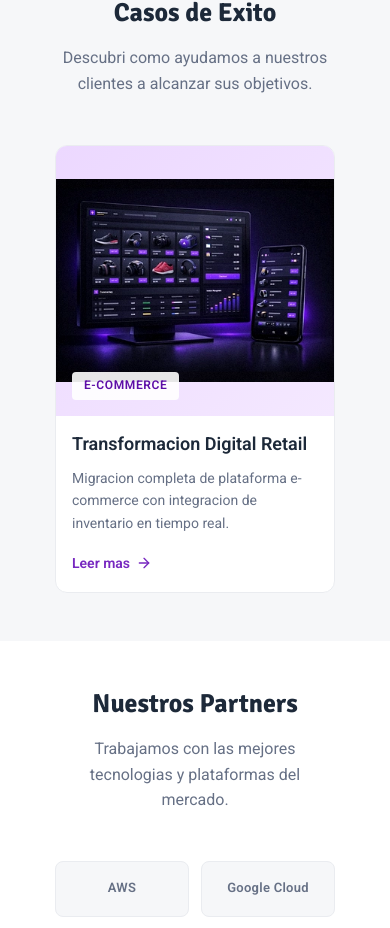
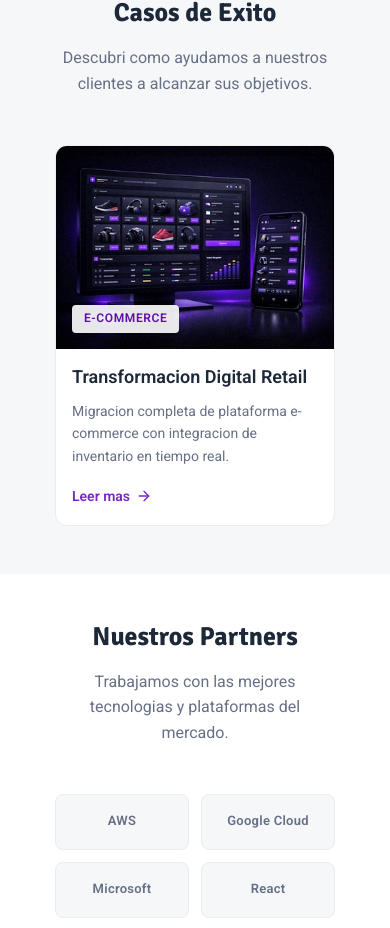
Before and after one commit to DSW-Solutions-LLC/WebDSW, a React (Create React App) app: page / in a window 390 px wide. Shown: the part 3551-4479 px from the top of the page. Built offline with nearby package versions, Linux system fonts and the light colour scheme.

Commit message:
fixed container image

```diff
--- a/src/styles/components/SuccessStories.css
+++ b/src/styles/components/SuccessStories.css
@@ -104,7 +104,7 @@
 .story-img {
   width: 100%;
   height: 100%;
-  object-fit: contain;
+  object-fit: cover;
   display: block;
   transition: transform var(--transition-slow);
 }
@@ -199,7 +199,13 @@
   }
 
   .story-image-wrapper {
-    height: 270px;
+    height: auto;
+    background: none;
+  }
+
+  .story-img {
+    height: auto;
+    object-fit: fill;
   }
 
   .carousel-btn {
```
